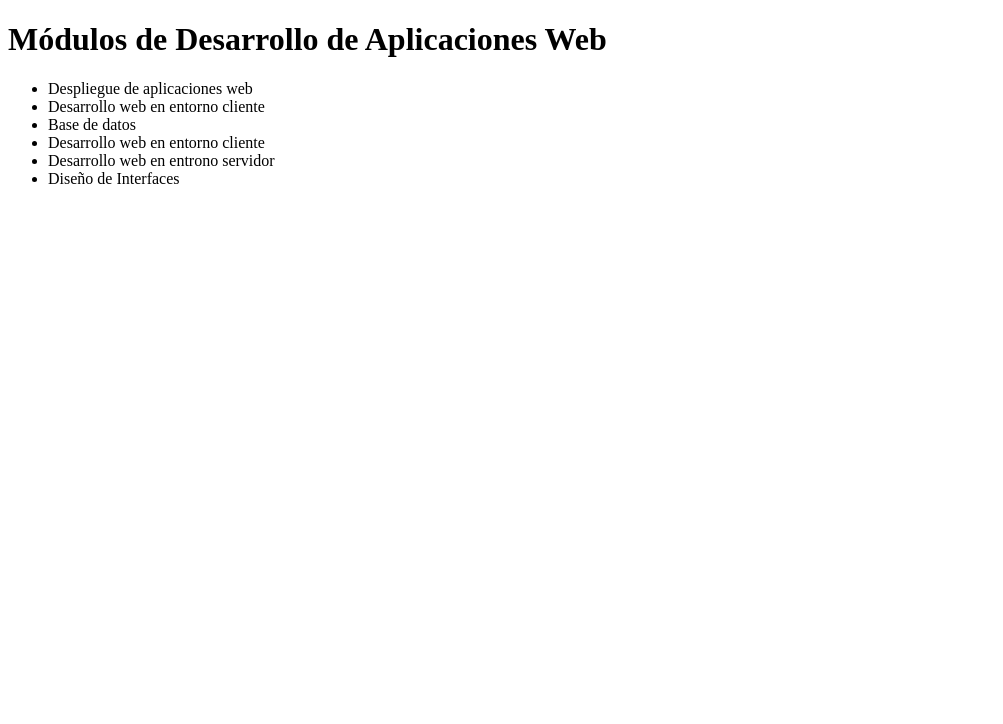
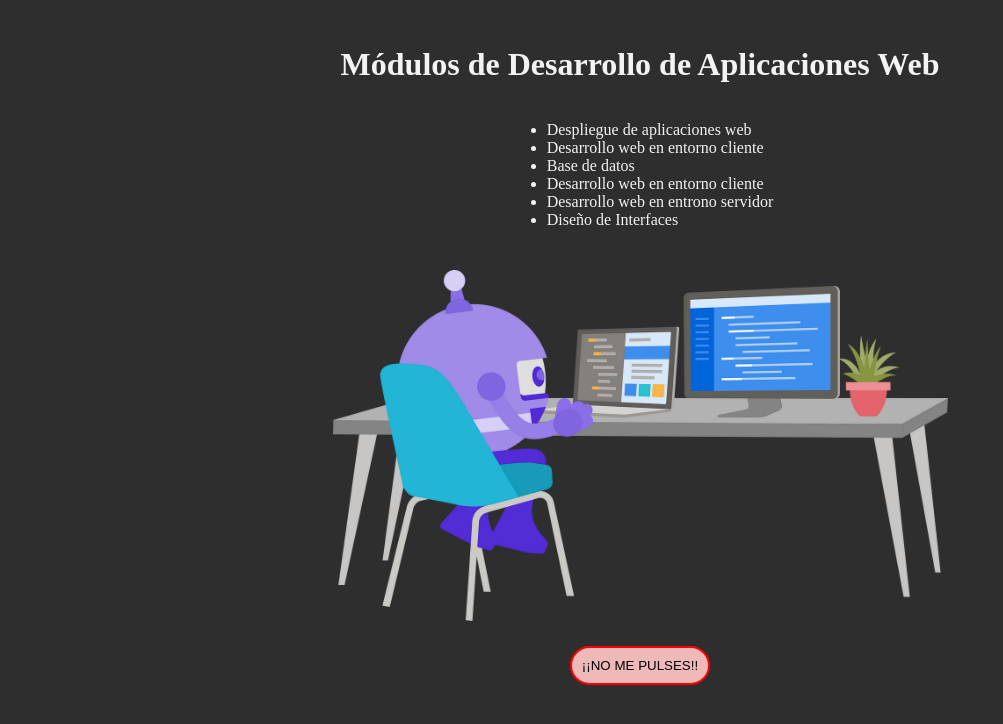
Before and after one commit to rubenruba/actividad2.3, a plain HTML site: page index.html in a window 1280 px wide. Shown: the whole page, without its empty margins (0-1003 px from the left). Drawn offline with Linux system fonts and the light colour scheme.

Commit message:
add css and js

```diff
--- /dev/null
+++ b/index.css
@@ -0,0 +1,26 @@
+body {
+    margin: 0;
+    background-color: rgb(46, 46, 46);
+    color: rgb(243, 243, 243);
+    padding: 25px;
+    display: flex;
+    flex-direction: column;
+    align-items: center;
+}
+
+img {
+    width: 50%;
+    margin: 25px;
+}
+
+h1 {
+    text-align: center;
+}
+
+button {
+    border: 2px solid red;
+    background-color: rgb(240, 185, 185);
+    border-radius: 20px;
+    padding: 10px;
+    cursor: pointer;
+}
--- a/index.html
+++ b/index.html
@@ -3,6 +3,7 @@
 <head>
     <meta charset="UTF-8">
     <meta name="viewport" content="width=device-width, initial-scale=1.0">
+    <link rel="stylesheet" href="./index.css">
     <title>Actividad 2.3</title>
 </head>
 <body>
@@ -15,5 +16,8 @@
         <li>Desarrollo web en entrono servidor</li>
         <li>Diseño de Interfaces</li>
     </ul>
+    <img src="pc.png" alt="Muñeco programando">
+    <button>¡¡NO ME PULSES!!</button>
+    <script src="index.js"></script>
 </body>
 </html>
--- /dev/null
+++ b/index.js
@@ -0,0 +1,4 @@
+document.querySelector('button').addEventListener('click', function(){
+    alert('PORQUE PULSASTE EL BOTON');
+    window.open('./asno.jpg', '_blank', 'width=1000px, height=1000px' )
+})
```
Also changed, not shown: asno.jpg (added), pc.png (added).
